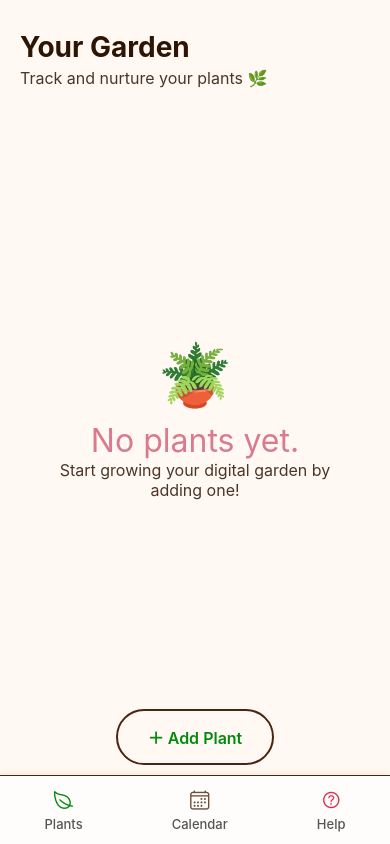
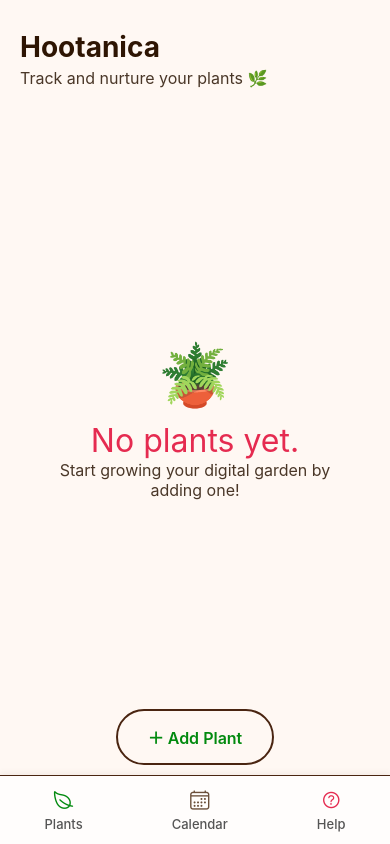
Before and after one commit to Hootanica/Hootanica, a React Native app: screen /Home in a window 390 px wide. Built offline with nearby package versions, Linux system fonts and the light colour scheme.

Commit message:
some small cleanup code changes

```diff
--- a/src/screens/HomeScreen.js
+++ b/src/screens/HomeScreen.js
@@ -23,7 +23,7 @@
       <StatusBar hidden={false} backgroundColor="white" barStyle="dark-content" translucent={Platform.OS === 'android'}/>
 
       <View style={styles.header}>
-        <Text style={styles.title}>Your Garden</Text>
+        <Text style={styles.title}>Hootanica</Text>
         <Text style={styles.subtitle}>Track and nurture your plants 🌿</Text>
       </View>
 
@@ -104,7 +104,7 @@
   },
   emptyText: {
     fontSize: 32,
-    color: '#d97a8d',
+    color: '#e52b50', //'#d97a8d',
   },
   emptySubText: {
     fontSize: 16,
```
